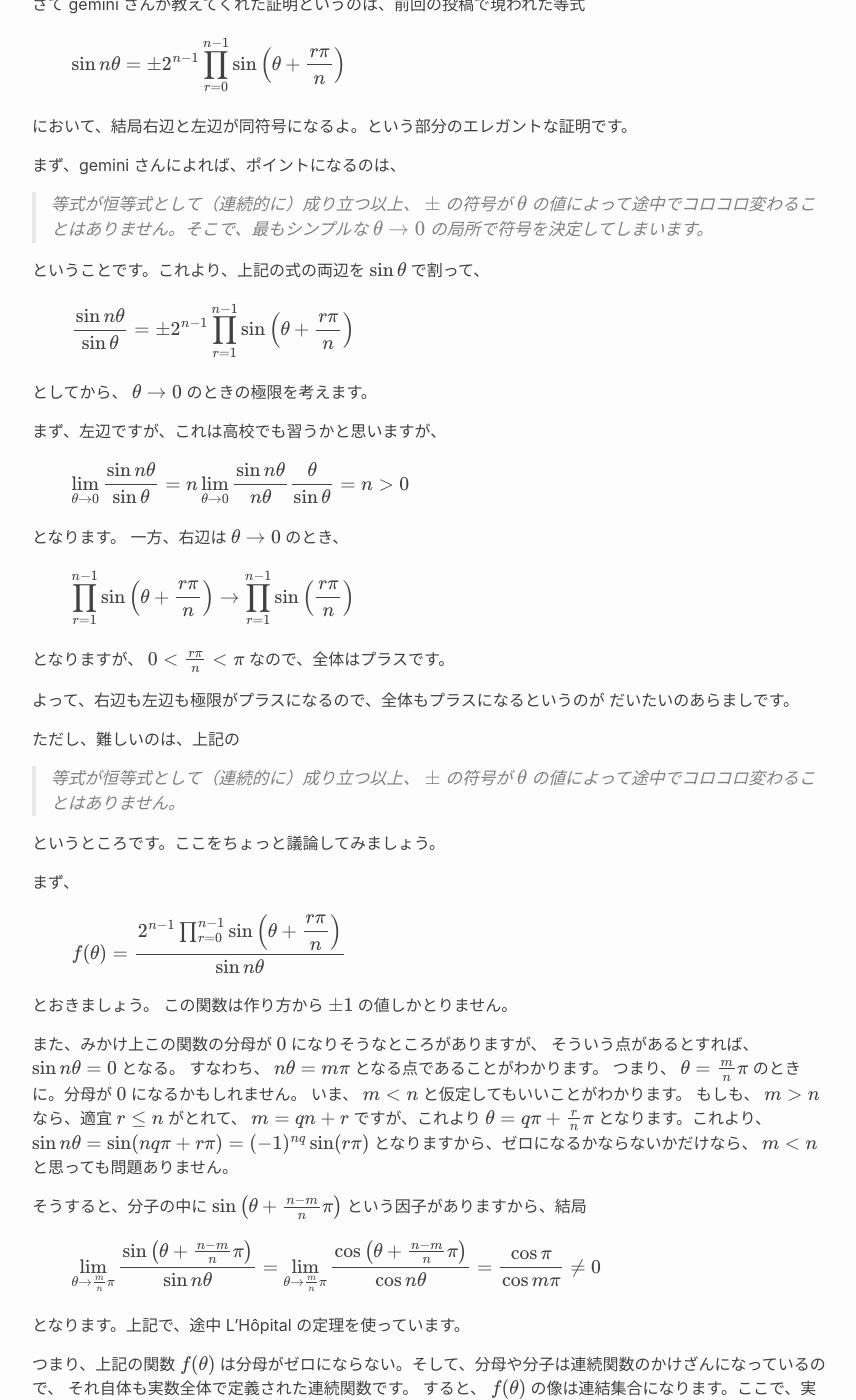
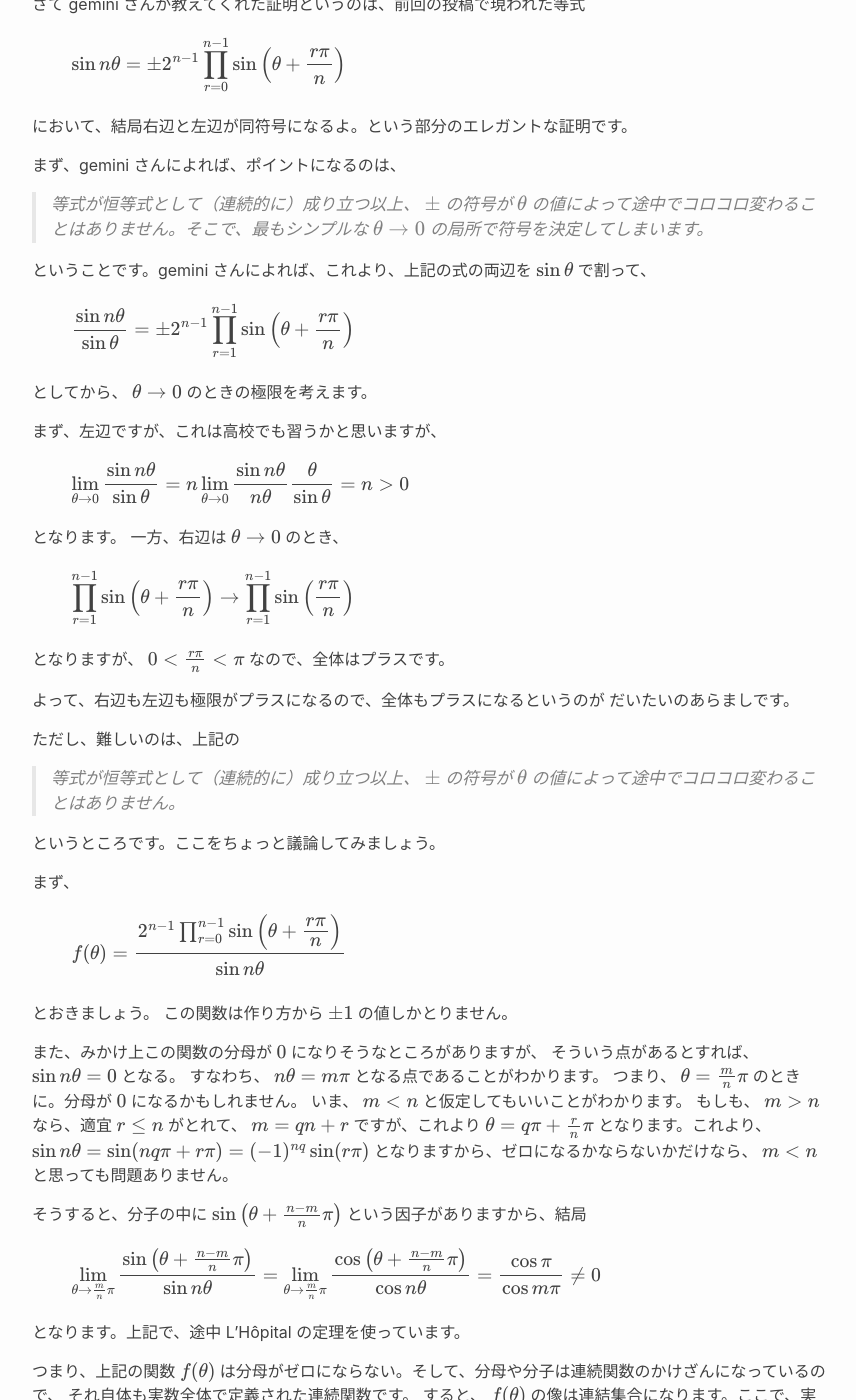
Before and after one commit to eiu2/eiu2.github.com, a Jekyll site: the page built from _posts/2026-07-02-YAAAATT.md, in a window 1280 px wide and 1400 px high, scrolled down 606 px. Shown: the whole window, without its empty margins (208-1064 px from the left). Built offline with Jekyll 4.4.1, drawn with Linux system fonts in a browser that asks for light colours; nearby versions of some CDN libraries; formulas are drawn with MathJax 3.

Commit message:
Update 2026-07-02-YAAAATT.md

```diff
--- a/_posts/2026-07-02-YAAAATT.md
+++ b/_posts/2026-07-02-YAAAATT.md
@@ -36,7 +36,7 @@
 > $\theta \to 0$
 > の局所で符号を決定してしまいます。
 
-ということです。これより、上記の式の両辺を
+ということです。gemini さんによれば、これより、上記の式の両辺を
 $\sin\theta$
 で割って、
 
@@ -85,7 +85,7 @@
 まず、
 
 $$
-f(\theta) =  \dfrac{2^{n-1} \prod_{r=0}^{n-1} \sin \left( \theta + \dfrac{r\pi}{n}\right)}{\sin n\theta}
+f(\theta) =  \cfrac{2^{n-1} \prod_{r=0}^{n-1} \sin \left( \theta + \cfrac{r\pi}{n}\right)}{\sin n\theta}
 $$
 
 とおきましょう。
```
